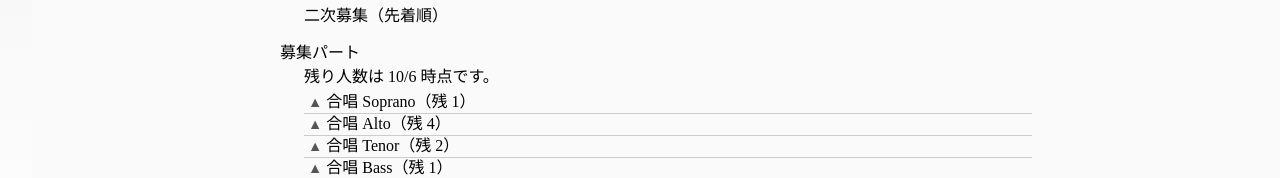
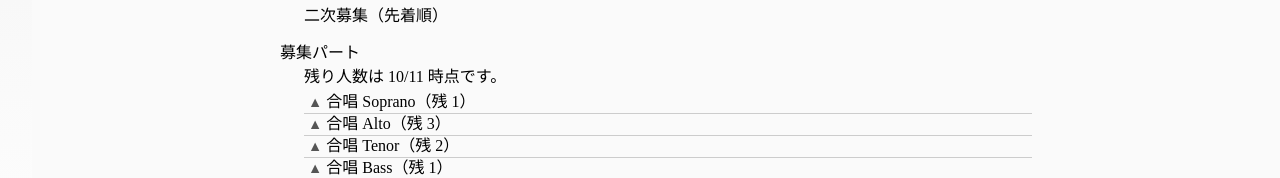
Before and after one commit to hashedhyphen/tsubasa-music, a Next.js app: page /requirements/001 in a window 1280 px wide. Shown: the part 471-649 px from the top of the page. Built offline with nearby package versions, Linux system fonts and the light colour scheme.

Commit message:
Update capacities

```diff
--- a/pages/requirements/001.tsx
+++ b/pages/requirements/001.tsx
@@ -158,10 +158,10 @@ const Page = () => (
         <RecruitmentSection>
           <RecruitmentSectionHeader>募集パート</RecruitmentSectionHeader>
           <RecruitmentSectionBody>
-            <p>残り人数は 10/6 時点です。</p>
+            <p>残り人数は 10/11 時点です。</p>
             <InstrumentList>
               <Instrument>合唱 Soprano（残 1）</Instrument>
-              <Instrument>合唱 Alto（残 4）</Instrument>
+              <Instrument>合唱 Alto（残 3）</Instrument>
               <Instrument>合唱 Tenor（残 2）</Instrument>
               <Instrument>合唱 Bass（残 1）</Instrument>
             </InstrumentList>
```
